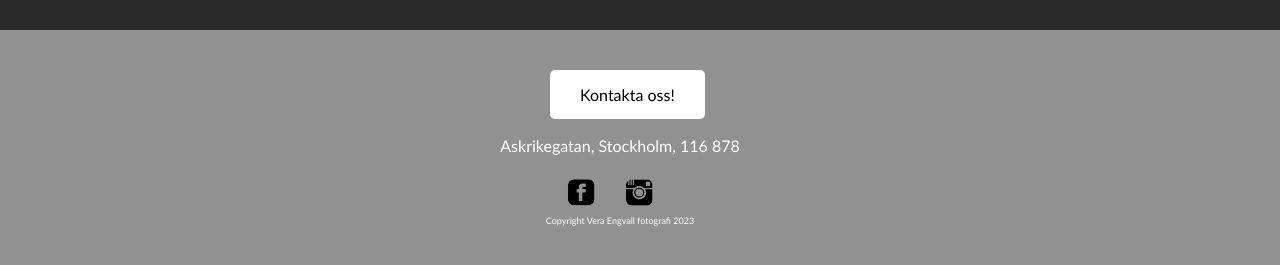
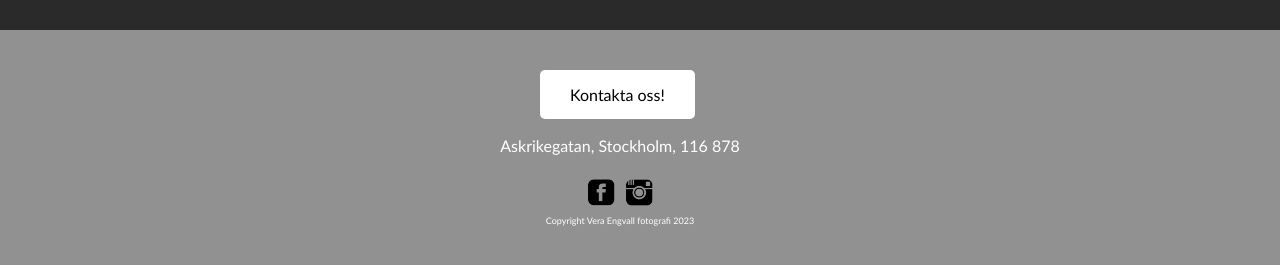
Before and after one commit to veraengvalls/Verasstudio, a plain HTML site: page index.html in a window 1280 px wide. Shown: the part 753-1018 px from the top of the page. Drawn offline with Linux system fonts and the light colour scheme.

Commit message:
ändrade plats på kontaktknapp

```diff
--- a/css/style.css
+++ b/css/style.css
@@ -213,7 +213,7 @@ a:hover {
     cursor: pointer;
     font-size: 16px;
     margin-top: 40px;
-    margin-left: -90px;
+    margin-left: -100px;
 }
 
 
@@ -432,7 +432,7 @@ input[type=text], select, textarea {
 
 .social-icons li {
     margin: 0 -50px;
-    margin-left: -90px;
+    margin-left: -70px;
 }
 
 .social-icons img {
--- a/index.html
+++ b/index.html
@@ -21,6 +21,8 @@
     <title>Veras Studio</title>
     <link rel="stylesheet" href="css/style.css" type="text/css" />
     <script type="text/javascript" src="script.js"></script>
+
+    <link rel="stylesheet" href="https://cdnjs.cloudflare.com/ajax/libs/font-awesome/6.2.1/css/all.min.css">
 
 </head>
 
@@ -120,9 +122,9 @@
             <p class="footertext">Askrikegatan, Stockholm, 116 878</p>
             <ul class="social-icons">
                 <li><a href="https://www.instagram.com/veraengvalls/"><img src="imagines/ig.png" alt="Instagram"></a>
-                </li>
                 <li><a href="https://www.facebook.com/veraengvalls/"><img src="imagines/fb.png" alt="Facebook"></a></li>
             </ul>
+
             <p class="footertext2">Copyright Vera Engvall fotografi 2023</p>
         </div>
     </div>
```
